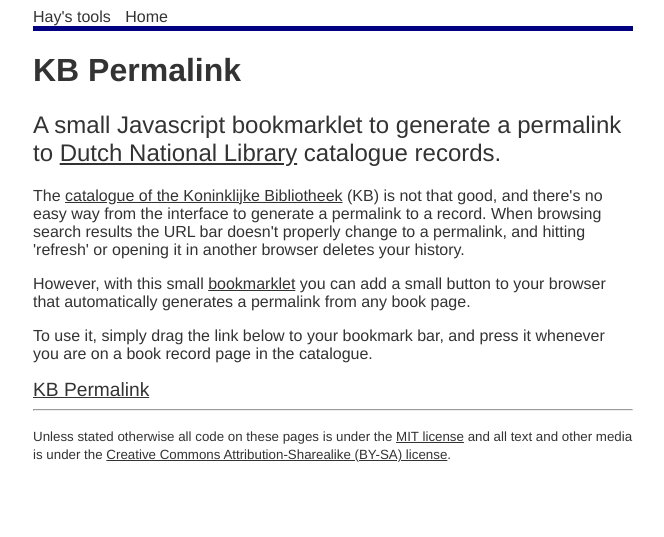
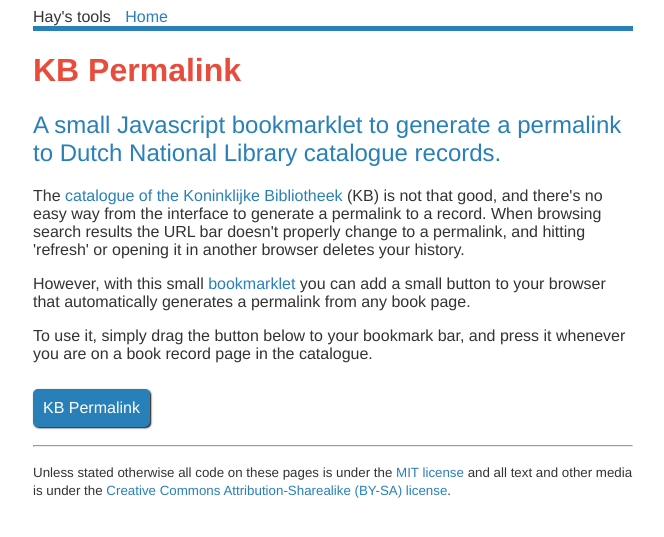
Before and after one commit to hay/wiki-tools, a PHP site: page /git/kbpermalink/ in a window 1280 px wide. Shown: the top 537 px of the page, without its empty margins (307-971 px from the left). Run offline with PHP 8.4, Linux system fonts and the light colour scheme.

Commit message:
adding some nicer styles

```diff
--- a/lib/class-hay.php
+++ b/lib/class-hay.php
@@ -1,47 +1,19 @@
 <?php
+require 'config.php';
+
 class Hay {
     const DEFAULT_TITLE = "Hay's tools";
 
     public static function header(array $opts = array()) {
         $title = isset($opts['title']) ? $opts['title'] : self::DEFAULT_TITLE;
-
+        $root = ROOT;
         $html = <<<HTML
 <!doctype html>
 <html>
 <head>
     <meta charset="utf-8" />
     <title>$title</title>
-    <style>
-        * {
-            font-family: Helvetica, Arial, sans-serif;
-            box-sizing: border-box;
-            color: #333;
-        }
-
-        #wrapper {
-            margin: 0 auto;
-            max-width: 640px;
-            padding: 0 20px;
-        }
-
-        h1 {
-            font-size: 2em;
-        }
-
-        h2 {
-            font-size: 1.5em;
-            font-weight: normal;
-        }
-
-        header {
-            border-bottom: 5px solid navy;
-        }
-
-        header a {
-            text-decoration: none;
-            padding: 0 10px;
-        }
-    </style>
+    <link rel="stylesheet" href="{$root}/style.css" />
 </head>
 <body>
     <div id="wrapper">
--- /dev/null
+++ b/lib/config-sample.php
@@ -0,0 +1,2 @@
+<?php
+define('ROOT', 'http://localhost/git/wiki-tools/public_html/');
--- a/public_html/kbpermalink/index.php
+++ b/public_html/kbpermalink/index.php
@@ -9,9 +9,9 @@
 
         <p>However, with this small <a href="https://en.wikipedia.org/wiki/Bookmarklet">bookmarklet</a> you can add a small button to your browser that automatically generates a permalink from any book page.</p>
 
-        <p>To use it, simply drag the link below to your bookmark bar, and press it whenever you are on a book record page in the catalogue.</p>
+        <p>To use it, simply drag the button below to your bookmark bar, and press it whenever you are on a book record page in the catalogue.</p>
 
-        <big><a href="javascript:var%20s%20%3D%20document.createElement(%27script%27)%3Bs.src%20%3D%20%27http%3A%2F%2Ftools.wmflabs.org%2Fhay%2Fkbpermalink%2Fkbpermalink.js%27%3Bdocument.body.appendChild(s)%3Bvoid(0)%3B">KB Permalink</a></big>
+        <a class="textbutton" href="javascript:var%20s%20%3D%20document.createElement(%27script%27)%3Bs.src%20%3D%20%27http%3A%2F%2Ftools.wmflabs.org%2Fhay%2Fkbpermalink%2Fkbpermalink.js%27%3Bdocument.body.appendChild(s)%3Bvoid(0)%3B">KB Permalink</a>
 <?php
     Hay::footer();
 ?>
--- /dev/null
+++ b/public_html/style.css
@@ -0,0 +1,54 @@
+* {
+    font-family: Helvetica, Arial, sans-serif;
+    box-sizing: border-box;
+    color: #333;
+}
+
+#wrapper {
+    margin: 0 auto;
+    max-width: 640px;
+    padding: 0 20px;
+}
+
+h1 {
+    font-size: 2em;
+    color: #e74c3c;
+}
+
+h2 {
+    font-size: 1.5em;
+    font-weight: normal;
+    color: #2980b9;
+}
+
+a {
+    color: #2980b9;
+    text-decoration: none;
+}
+
+a:hover {
+    color: #e74c3c;
+}
+
+header {
+    border-bottom: 5px solid #2980b9;
+}
+
+header a {
+    text-decoration: none;
+    padding: 0 10px;
+}
+
+.textbutton {
+    background: #2980b9;
+    color: white;
+    border-radius: 5px;
+    padding: 10px;
+    margin: 10px 0;
+    display: inline-block;
+    box-shadow: 1px 1px 2px black;
+}
+
+.textbutton:hover {
+    color: white;
+}
```
Also changed, not shown: 2 other files.
